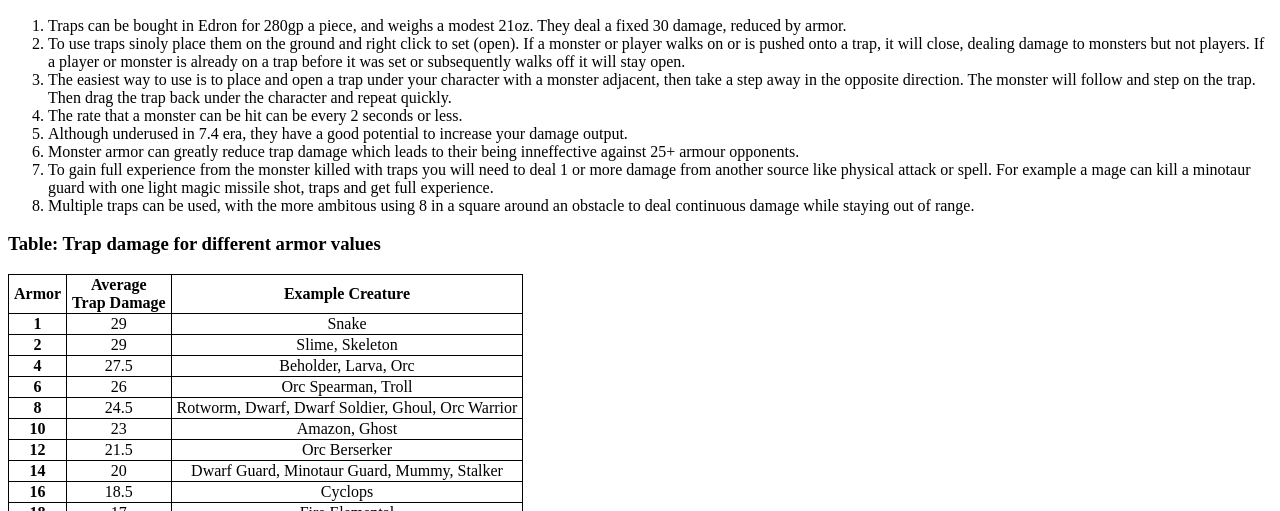
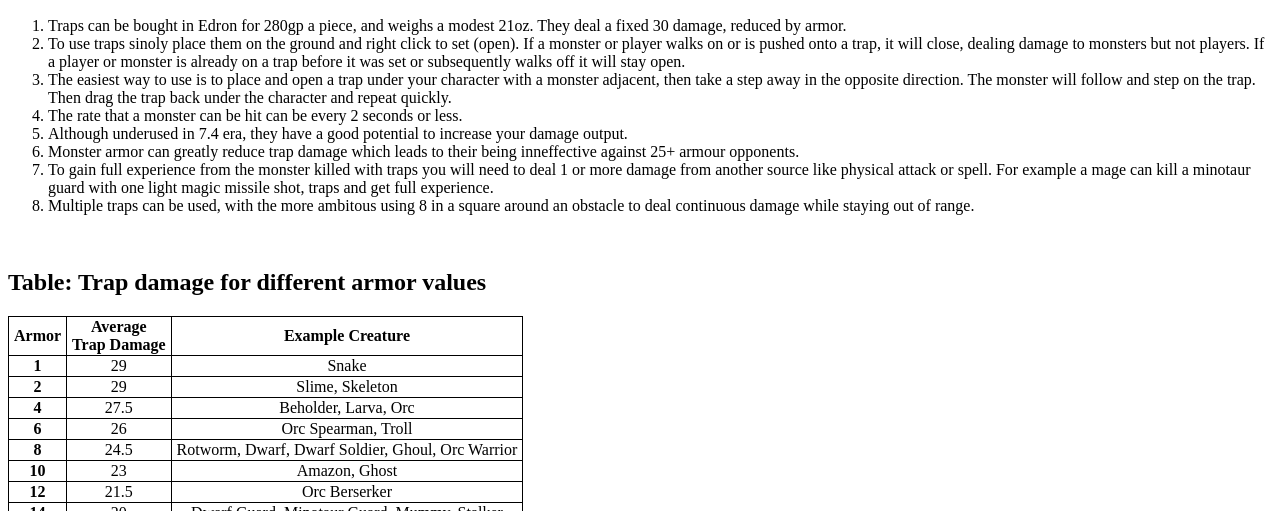
Before and after one commit to tibiantis-notes/tibiantis-notes.github.io, a plain HTML site: page trap.html in a window 1280 px wide. Shown: the part 289-800 px from the top of the page. Drawn offline with Linux system fonts and the light colour scheme.

Commit message:
Update trap.html

```diff
--- a/trap.html
+++ b/trap.html
@@ -34,9 +34,9 @@ img {
 <li>Monster armor can greatly reduce trap damage which leads to their being inneffective against 25+ armour opponents.</li>
 <li>To gain full experience from the monster killed with traps you will need to deal 1 or more damage from another source like physical attack or spell. For example a mage can kill a minotaur guard with one light magic missile shot, traps and get full experience.</li>
 <li>Multiple traps can be used, with the more ambitous using 8 in a square around an obstacle to deal continuous damage while staying out of range.</li>
-</ol>
+</ol><br>
 
-<h3>Table: Trap damage for different armor values</h3>
+<h2>Table: Trap damage for different armor values</h2>
 <table>
 <tr><th>Armor</th><th>Average<br>Trap Damage</th><th>Example Creature</th></tr>
 <tr><th>1</th><td>29</td><td>Snake</td></tr>
```
